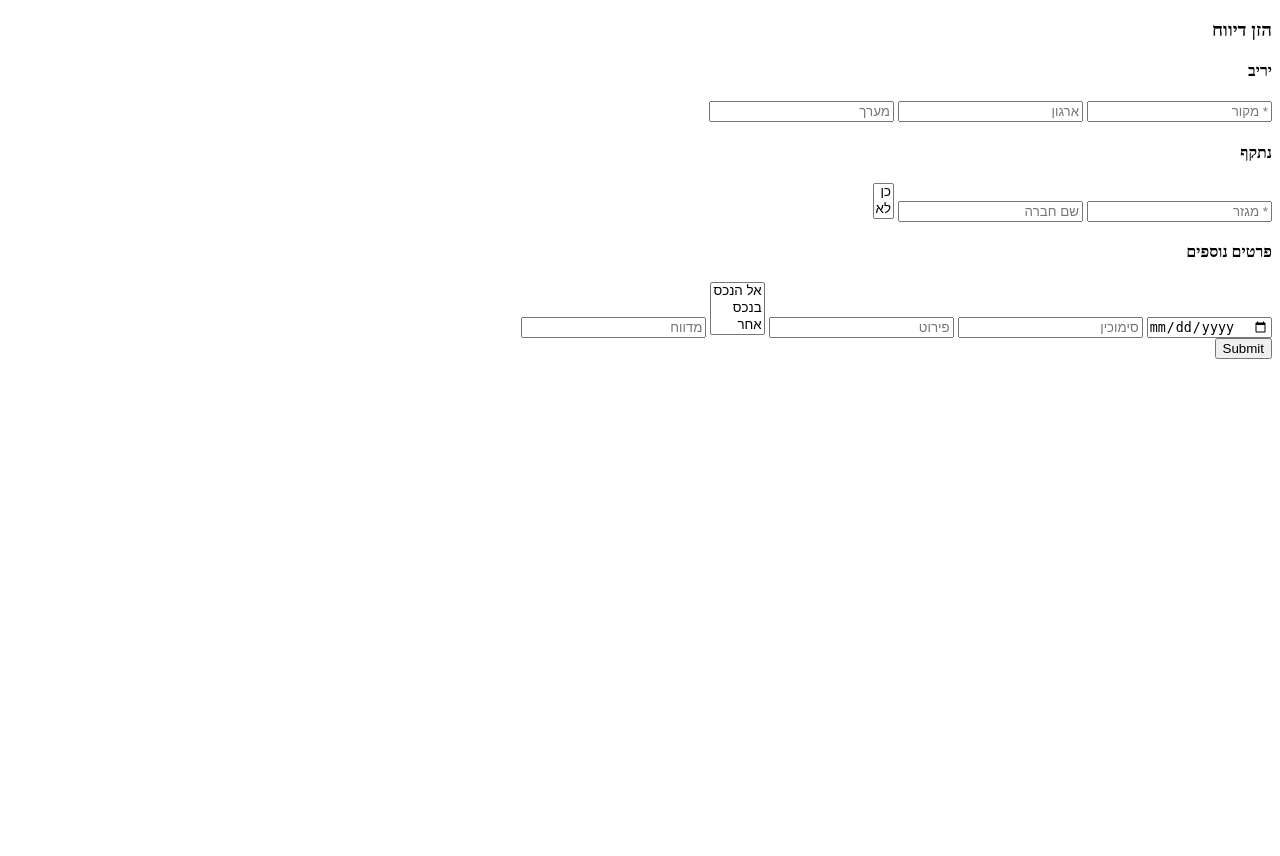
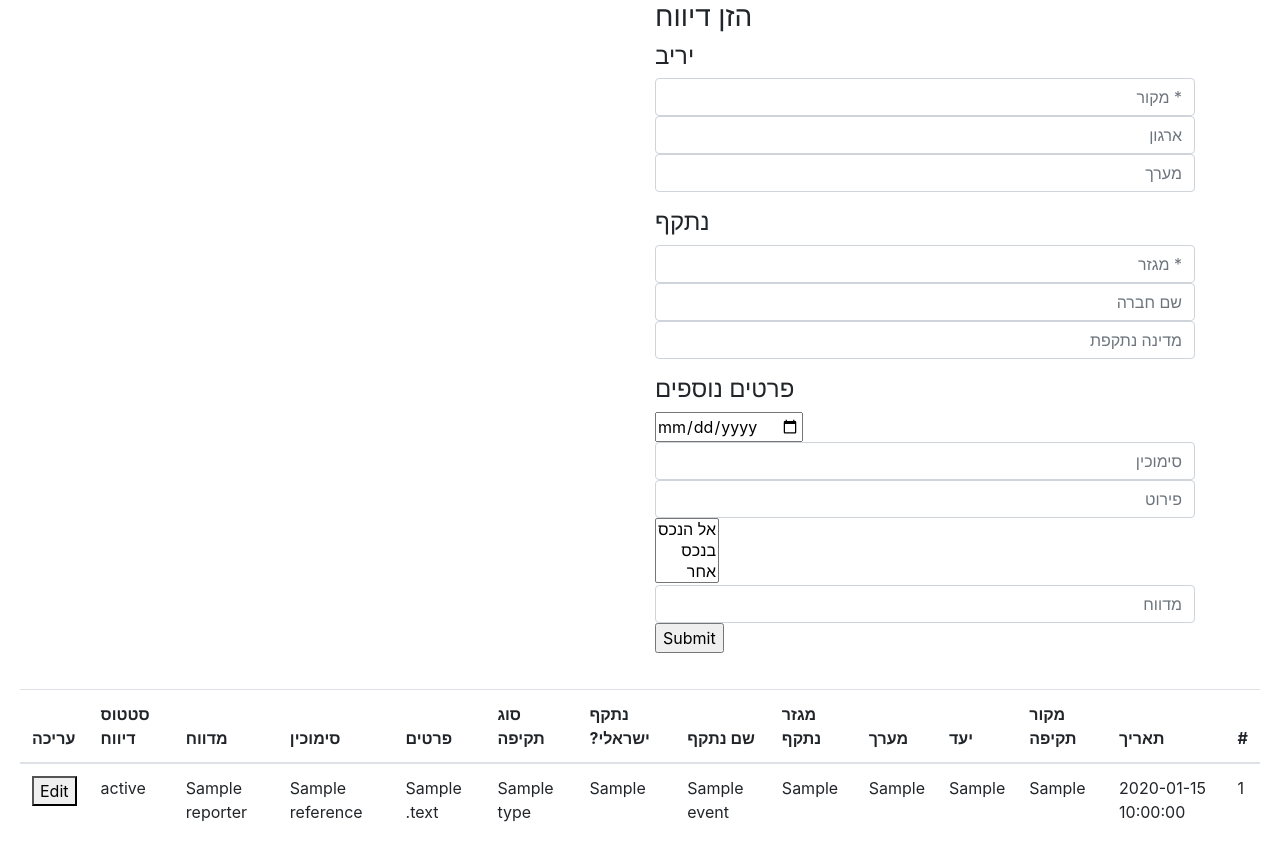
Before and after one commit to alexanderDuma/cybrain, a Flask app: template templates/event_feed.html in a window 1280 px wide. Before the commit the page ends 359 px from the top, so only its background shows below. Run offline with Flask 2, Linux system fonts and the light colour scheme; the template is opened without the code that fills it: most values are stand-ins (such as "Sample title", 1, 10 or a date in 2020); some libraries are stand-ins or nearby versions.

Commit message:
events feed update

```diff
--- a/templates/event_feed.html
+++ b/templates/event_feed.html
@@ -3,6 +3,40 @@
 <head>
     <meta charset="UTF-8">
     <title>הזנת דיווח</title>
+    <meta name="viewport" content="width=device-width, initial-scale=1, shrink-to-fit=no">
+<title>Bootstrap 4 Table with Hover States</title>
+<link rel="stylesheet" href="https://stackpath.bootstrapcdn.com/bootstrap/4.3.1/css/bootstrap.min.css">
+<link rel="stylesheet" href="https://maxcdn.bootstrapcdn.com/font-awesome/4.7.0/css/font-awesome.min.css">
+<script src="https://ajax.googleapis.com/ajax/libs/jquery/3.3.1/jquery.min.js"></script>
+<script src="https://cdnjs.cloudflare.com/ajax/libs/popper.js/1.14.7/umd/popper.min.js"></script>
+<script src="https://stackpath.bootstrapcdn.com/bootstrap/4.3.1/js/bootstrap.min.js"></script>
+    <script>
+
+    function parseHTML(html) {
+    var t = document.createElement('template');
+    t.innerHTML = html;
+    return t.content.cloneNode(true);
+        };
+
+    function releaseEdit(id){
+            var raw = document.getElementById(id);
+           /*remove all childes of the element*/
+            while (raw.firstChild) {
+                raw.removeChild(raw.firstChild);
+            }
+            var open = '<td>';
+            var close = '</td>';
+            raw.appendChild(parseHTML(open.concat(id).concat(close)));
+
+        };
+
+
+    </script>
+<style type="text/css">
+    .bs-example{
+    	margin: 20px;
+    }
+</style>
 </head>
 <body dir="rtl">
 
@@ -10,30 +44,31 @@
             <div class="row">
                 <div class="col-md-6 login-form-1">
                     <h3>הזן דיווח</h3>
-                    <form action="/feed_event" method="post">
+                    <form action="http://127.0.0.1:5000/event/newevent" method="post">
                         <div class="form-group">
                             <h4>יריב</h4>
                             <input name="adv_origin" type="text" class="form-control" placeholder="* מקור" value="" />
-                            <input name="adv_orga" type="text" class="form-control" placeholder="ארגון" value="" />
+                            <input name="adv_organization" type="text" class="form-control" placeholder="ארגון" value="" />
                             <input name="adv_camp" type="text" class="form-control" placeholder="מערך" value="" />
                         </div>
                         <div class="form-group">
                             <h4>נתקף</h4>
-                            <input name="trgt_sector" type="text" class="form-control" placeholder="* מגזר" value="" />
-                            <input name="trgt_name" type="text" class="form-control" placeholder="שם חברה" value="" />
-                            <select name="trgt_israeli" size="2">
-                                <h5>האם הנתקף ישראלי?</h5>
-                                  <option value="true">כן</option>
-                                  <option value="false">לא</option>
-                            </select>
+                            <input name="target_sector" type="text" class="form-control" placeholder="* מגזר" value="" />
+                            <input name="target_name" type="text" class="form-control" placeholder="שם חברה" value="" />
+                            <input name="target_origin" type="text" class="form-control" placeholder="מדינה נתקפת" value="" />
+<!--                            <select name="is_israeli" size="2">-->
+<!--                                <h5>האם הנתקף ישראלי?</h5>-->
+<!--                                  <option value="true">כן</option>-->
+<!--                                  <option value="false">לא</option>-->
+<!--                            </select>-->
                         </div>
 
                         <div class="form-group">
                             <h4>פרטים נוספים</h4>
                              <input type="date" name="date">
-                            <input name="ref" type="text" class="form-control" placeholder="סימוכין" value="" />
+                            <input name="reference" type="text" class="form-control" placeholder="סימוכין" value="" />
                             <input name="details" type="text" class="form-control" placeholder="פירוט" value="" />
-                            <select name="event_type" size="3">
+                            <select name="type" size="3">
                                 <h5>סוג</h5>
                                   <option value="אל הנכס">אל הנכס</option>
                                   <option value="בנכס">בנכס</option>
@@ -50,5 +85,51 @@
                 </div>
             </div>
     </div>
+
+
+    <!--    events table-->
+        <div class="bs-example">
+            <table class="table table-hover">
+                <thead>
+                    <tr>
+                        <th>#</th>
+                        <th>תאריך</th>
+                        <th>מקור תקיפה</th>
+                        <th>יעד</th>
+                        <th>מערך</th>
+                        <th>מגזר נתקף</th>
+                        <th>שם נתקף</th>
+                        <th>נתקף ישראלי?</th>
+                        <th>סוג תקיפה</th>
+                        <th>פרטים</th>
+                        <th>סימוכין</th>
+                        <th>מדווח</th>
+                        <th>סטטוס דיווח</th>
+                        <th>עריכה</th>
+                    </tr>
+                </thead>
+                <tbody>
+                    {% for event in events %}
+                        <tr id="{{event.eventID}}">
+                            <td>{{event.eventID}}</td>
+                            <td>{{event.date}}</td>
+                            <td>{{event.adv_origin}}</td>
+                            <td>{{event.adv_organization}}</td>
+                            <td>{{event.adv_camp}}</td>
+                            <td>{{event.target_sector}}</td>
+                            <td>{{event.target_name}}</td>
+                            <td>{{event.target_origin}}</td>
+                            <td>{{event.type}}</td>
+                            <td>{{event.details}}</td>
+                            <td>{{event.reference}}</td>
+                            <td>{{event.reporter}}</td>
+                            <td>{{event.status}}</td>
+                            <td><button type="button" onclick="releaseEdit({{event.eventID}})">Edit</button></td>
+                        </tr>
+                    {% endfor %}
+
+                </tbody>
+            </table>
+        </div>
     </body>
 </html>
```
